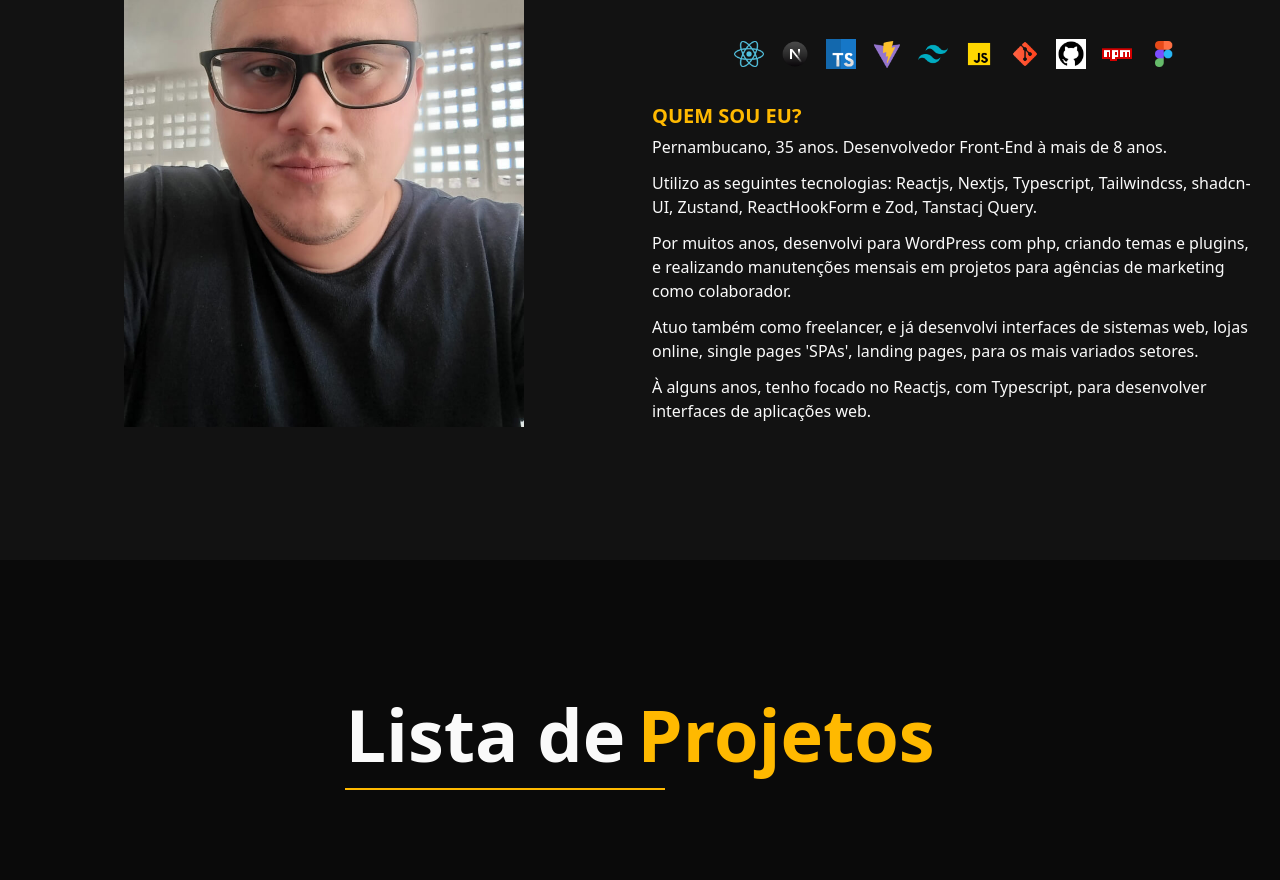
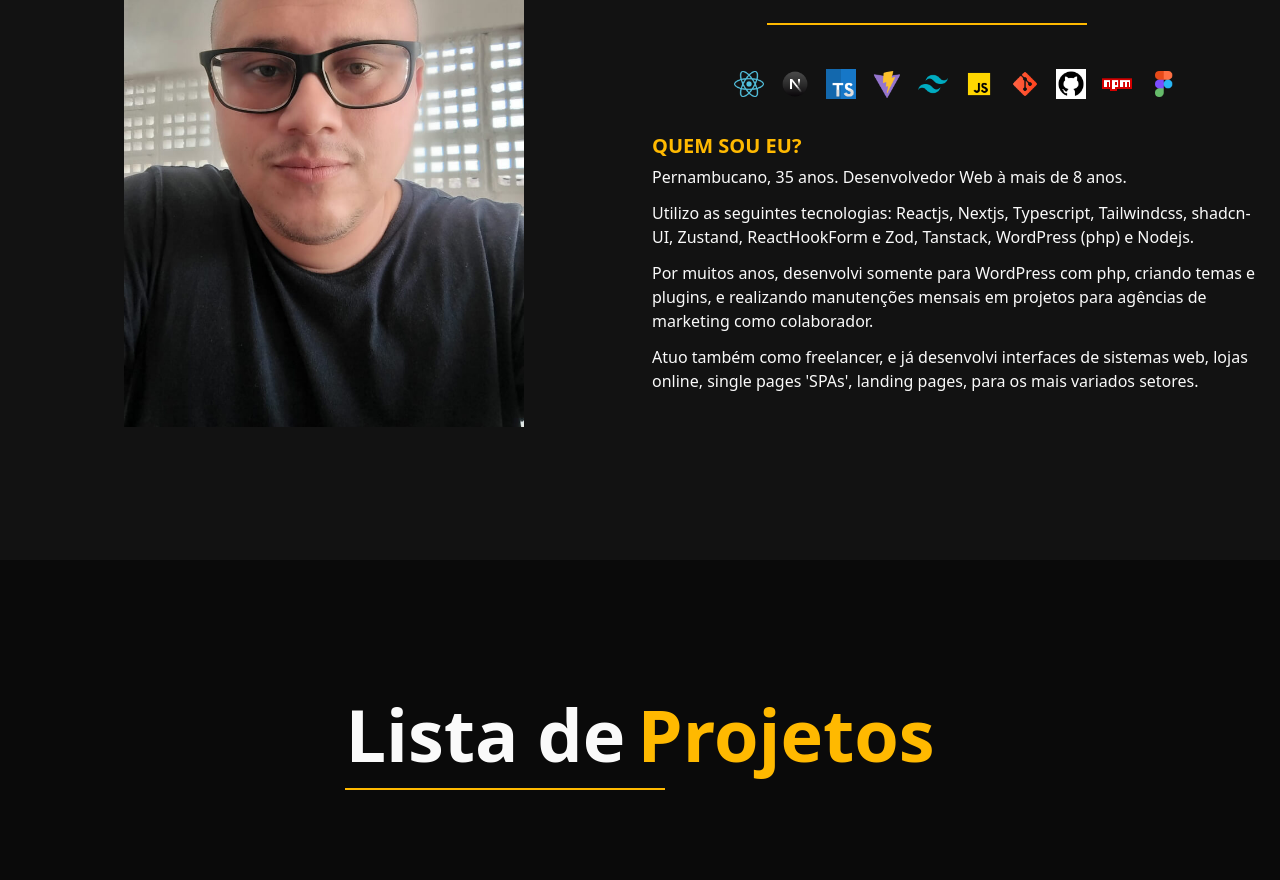
Before and after one commit to Marcio-Moraes/portfolio-nextjs, a Next.js app: page / in a window 1280 px wide. Shown: the part 1040-1920 px from the top of the page. Built offline with nearby package versions, Linux system fonts and the light colour scheme.

Commit message:
Revisão e ajustes na descrição do SectionSobre

```diff
--- a/src/app/(sections)/_sobre/page.tsx
+++ b/src/app/(sections)/_sobre/page.tsx
@@ -40,21 +40,17 @@ export default function SobreSection()   {
 
                         <SubTitulo texto="Quem sou eu?" />
                         <Paragrafo
-                            texto="Pernambucano, 35 anos. Desenvolvedor Front-End à mais de 8 anos."
+                            texto="Pernambucano, 35 anos. Desenvolvedor Web à mais de 8 anos."
                         />
                         <Paragrafo
-                            texto="Utilizo as seguintes tecnologias: Reactjs, Nextjs, Typescript, Tailwindcss, shadcn-UI, Zustand, ReactHookForm e Zod, Tanstacj Query."
+                            texto="Utilizo as seguintes tecnologias: Reactjs, Nextjs, Typescript, Tailwindcss, shadcn-UI, Zustand, ReactHookForm e Zod, Tanstack, WordPress (php) e Nodejs."
                         />
                         <Paragrafo
-                            texto="Por muitos anos, desenvolvi para WordPress com php, criando temas e plugins, e realizando manutenções mensais em projetos para agências de marketing como colaborador."
+                            texto="Por muitos anos, desenvolvi somente para WordPress com php, criando temas e plugins, e realizando manutenções mensais em projetos para agências de marketing como colaborador."
                         />
 
                         <Paragrafo
                             texto="Atuo também como freelancer, e já desenvolvi interfaces de sistemas web, lojas online, single pages 'SPAs', landing pages, para os mais variados setores."
-                        />
-
-                        <Paragrafo
-                            texto="À alguns anos, tenho focado no Reactjs, com Typescript, para desenvolver interfaces de aplicações web."
                         />
                     </div>
                 </div>
```
